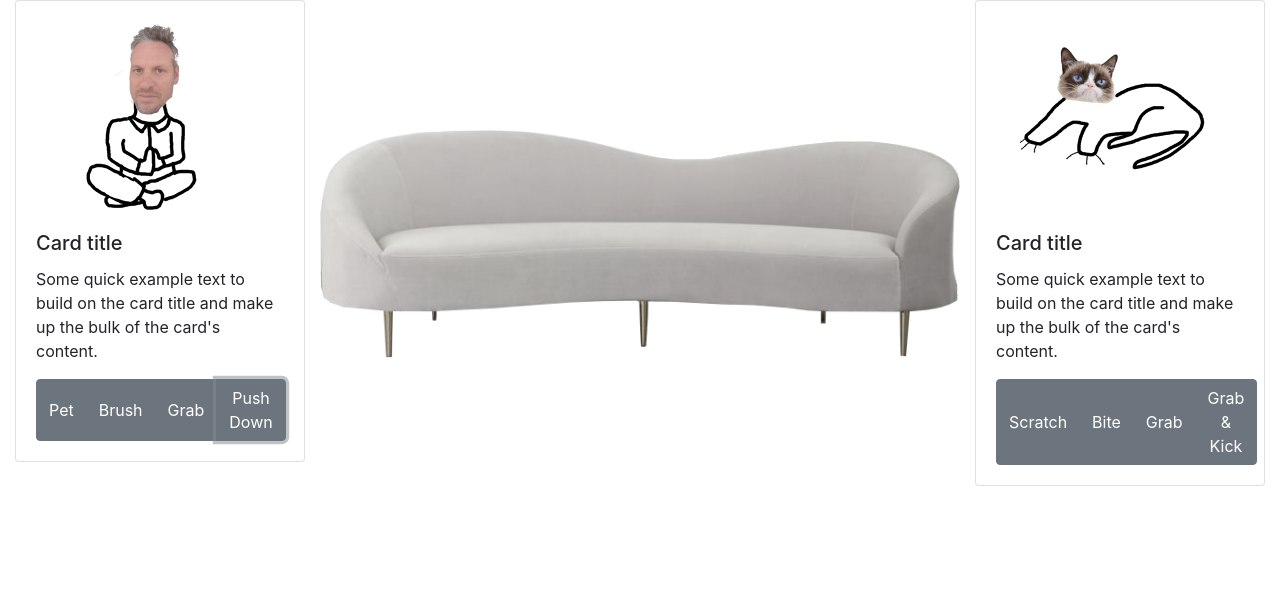
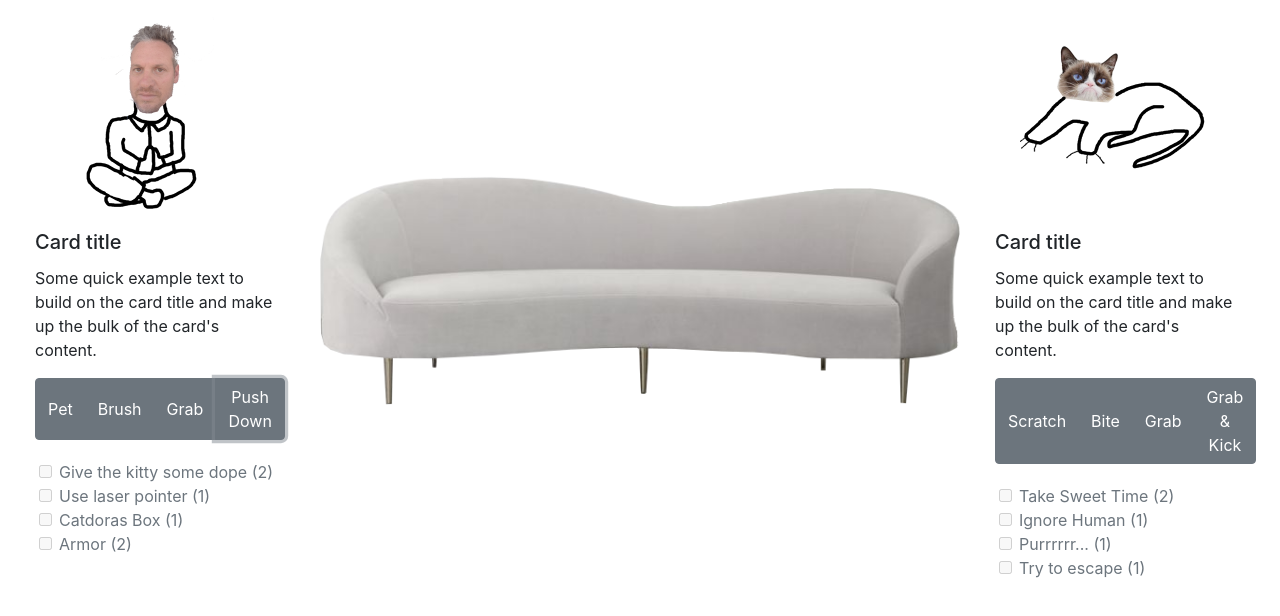
Before and after one commit to markdavich/slap-game, a plain HTML site: page index.html in a window 1280 px wide. Both pictures are taken after a click on the button "Push Down". Drawn offline with nearby package versions, Linux system fonts and the light colour scheme.

Commit message:
mod checkbox events set up in player class

```diff
--- a/game.js
+++ b/game.js
@@ -24,11 +24,13 @@ class Modifier {
    * @param {number} value The numerical amount an attack is modified by
    * @param {string} description The short explaination of what the modifier does
    */
-  constructor(modifies, shortName, value, description) {
+  constructor(modifies, shortName, value, description, winsToUse, allowedUseCount) {
     this._modifies = modifies;
     this._shortName = shortName;
     this._value = value;
     this._description = description;
+    this._winsToUse = winsToUse;
+    this._allowedUseCount = allowedUseCount;
   }
   /**
    * @returns MODIFIER_TYPE.DEFENSE | MODIFIER_TYPE.OFFENSE
@@ -57,6 +59,14 @@ class Modifier {
     return this._description
   }
 
+  get winsToUse() {
+    return this._winsToUse
+  }
+
+  get allowedUseCount() {
+    return this._allowedUseCount
+  }
+
 }
 
 class Player {
@@ -67,6 +77,7 @@ class Player {
     this._modifier = {}
     this._modifiers = []
     this._element = domElement
+    this._winCount = 0
   }
 
   get modifier() {
@@ -92,14 +103,48 @@ class Player {
     this._modifiers = newValue
   }
 
-  attack(type) {
+  attack(type, opponent) {
     $('#attack-object').attr('class', type)
 
     $('#attack-object')
-      .animate({ top: '88px' }, 500)
-      .animate({ top: '-88px' }, 500)
+      .animate({ top: '88px' }, 700).delay(250)
+      .animate({ top: '-88px' }, 700)
 
-    $('#battle-arena').delay(750).animate({ opacity: '0' }, 250)
+    $('#battle-arena').delay(1000).animate({ opacity: '0' }, 250)
+  }
+
+  modUnlocked(key) {
+    return this._winCount >= this._modifier[key].winsToUse ?
+      '' :
+      'disabled'
+  }
+
+  get Template() {
+    let template = ''
+
+    Object.keys(this._modifier).forEach(key => {
+      let mod = this._modifier[key]
+      template += `
+        <div class="form-check ml-4" style="display: block;">
+          <input onchange="" id="cb-${key}" class="form-check-input" type="checkbox" value="" id="defaultCheck1" ${this.modUnlocked(key)}>
+          <label class="form-check-label" for="defaultCheck1">
+            ${mod.shortName} (${mod.allowedUseCount})
+          </label>
+        </div>
+      `
+    })
+
+    return template
+  }
+
+  useMod(inUse, modKey) {
+    let modIndex = this._modifiers.findIndex(key => key === modKey)
+
+    if (inUse && modIndex === -1) {
+        this._modifiers.push(modKey)
+    } else if (!inUse && modIndex > -1) {
+      this._modifiers.splice(modIndex, 1)
+    }
   }
 }
 
@@ -117,20 +162,20 @@ class Cat extends Player {
     }
     this._modifier = {
       takeSweetTime: new Modifier(
-        MODIFIER_TYPE.OFFENSE, 'Take Sweet Time', 15,
-        'Irritate the human by testing their patience'
+        MODIFIER_TYPE.OFFENSE, 'Take Sweet Time', 5,
+        'Irritate the human by testing their patience', 1, 2
       ),
       ignoreHuman: new Modifier(
         MODIFIER_TYPE.OFFENSE, 'Ignore Human', 10,
-        'Lower the human\'s confidence by making them feel unimportant'
+        'Lower the human\'s confidence by making them feel unimportant', 2, 1
       ),
       purr: new Modifier(
         MODIFIER_TYPE.OFFENSE, 'Purrrrrr...', 15,
-        'Make the human totally let their guard down'
+        'Make the human totally let their guard down', 3, 1
       ),
       bolt: new Modifier(
         MODIFIER_TYPE.DEFENSE, 'Try to escape', 4,
-        'With no indication... Twist and bolt!'
+        'With no indication... Twist and bolt!', 1, 1
       )
     }
   }
@@ -158,28 +203,28 @@ class Human extends Player {
     }
     this._modifier = {
       giveCatNip: new Modifier(
-        MODIFIER_TYPE.OFFENSE, 'Give the kitty some dope', 15,
-        'Subdue the cat with an inhalent'
+        MODIFIER_TYPE.OFFENSE, 'Give the kitty some dope', 5,
+        'Subdue the cat with an inhalent', 1, 2
       ),
       useLaser: new Modifier(
         MODIFIER_TYPE.OFFENSE, 'Use laser pointer', 10,
-        'Immeadiatly divert the cats attention (Fully)'
+        'Immeadiatly divert the cats attention (Fully)', 2, 1
       ),
       openBox: new Modifier(
         MODIFIER_TYPE.OFFENSE, 'Catdoras Box', 15,
-        'Spark the cat\'s curiosity by oening a box'
+        'Spark the cat\'s curiosity by oening a box', 3, 1
       ),
       sleveDown: new Modifier(
         MODIFIER_TYPE.DEFENSE, 'Armor', 4,
-        'Roll your sleve down to protect from scratches'
+        'Roll your sleve down to protect from scratches', 1, 2
       )
     }
   }
 }
 
 
-let cat = new Cat('Tom', 100)
-let human = new Human('Tim', 100)
+let cat = new Cat('Cat', 100)
+let human = new Human('Human', 100)
 
 // http://bcw-sandbox.herokuapp.com/api/cars
 
@@ -192,7 +237,7 @@ function setBattleArenaImage(attacker) {
   }
 
   battleArena.style.backgroundImage = `url('${url}')`
-  $('#battle-arena').animate({opacity: '1'}, 250)
+  $('#battle-arena').animate({ opacity: '1' }, 250)
 }
 
 function attack(event, attacker, type) {
@@ -200,14 +245,28 @@ function attack(event, attacker, type) {
 
   setBattleArenaImage(attacker)
 
-
-
   switch (attacker) {
     case 'human':
-      human.attack(type)
+      human.attack(type, cat)
       break
     case 'cat':
-      cat.attack(type)
+      cat.attack(type, human)
       break
   }
 }
+
+function drawModifiers() {
+  document.getElementById('human-mods').innerHTML = human.Template
+  document.getElementById('cat-mods').innerHTML = cat.Template
+}
+
+function onModChange(event, playerName, modKey) {
+  switch (playerName) {
+    case 'Cat':
+      cat.useMod(modKey)
+    case 'Human':
+      human.useMod(modKey)
+  }
+}
+
+drawModifiers()
--- a/index.html
+++ b/index.html
@@ -21,8 +21,8 @@
   <div class="container-fluid">
     <div class="row">
       <div class="test col-md-3">
-        <div class="card"">
-          <div id="human" class="player human"></div>
+        <div class="card border-0"">
+          <div id=" human" class="player human"></div>
         <div class="card-body">
           <h5 class="card-title">Card title</h5>
           <p class="card-text">Some quick example text to build on the card title and make up the bulk of the card's
@@ -32,8 +32,14 @@
             <button onclick="attack(event, 'human', 'pet')" type="button" class="btn btn-secondary">Pet</button>
             <button onclick="attack(event, 'human', 'brush')" type="button" class="btn btn-secondary">Brush</button>
             <button onclick="attack(event, 'human', 'grab')" type="button" class="btn btn-secondary">Grab</button>
-              <button onclick="attack(event, 'human', 'push-down')" type="button" class="btn btn-secondary">Push Down</button>
+            <button onclick="attack(event, 'human', 'push-down')" type="button" class="btn btn-secondary">Push
+              Down</button>
           </div>
+        </div>
+      </div>
+      <div class="row">
+        <div id="human-mods" class="col">
+
         </div>
       </div>
     </div>
@@ -43,7 +49,7 @@
       </div>
     </div>
     <div class="test col-md-3">
-        <div class="card"">
+      <div class="card border-0"">
                   <div id=" human cat" class="player cat"></div>
       <div class="card-body">
         <h5 class="card-title">Card title</h5>
@@ -54,8 +60,14 @@
           <button onclick="attack(event, 'cat', 'scratch')" type="button" class="btn btn-secondary">Scratch</button>
           <button onclick="attack(event, 'cat', 'bite')" type="button" class="btn btn-secondary">Bite</button>
           <button onclick="attack(event, 'cat', 'cat-grab')" type="button" class="btn btn-secondary">Grab</button>
-            <button onclick="attack(event, 'cat', 'grab-and-kick')" type="button" class="btn btn-secondary">Grab & Kick</button>
+          <button onclick="attack(event, 'cat', 'grab-and-kick')" type="button" class="btn btn-secondary">Grab &
+            Kick</button>
         </div>
+      </div>
+    </div>
+      <div class="row">
+        <div id="cat-mods" class="col">
+
         </div>
       </div>
   </div>
```
Lines whose indentation alone changed are shown as unchanged.
